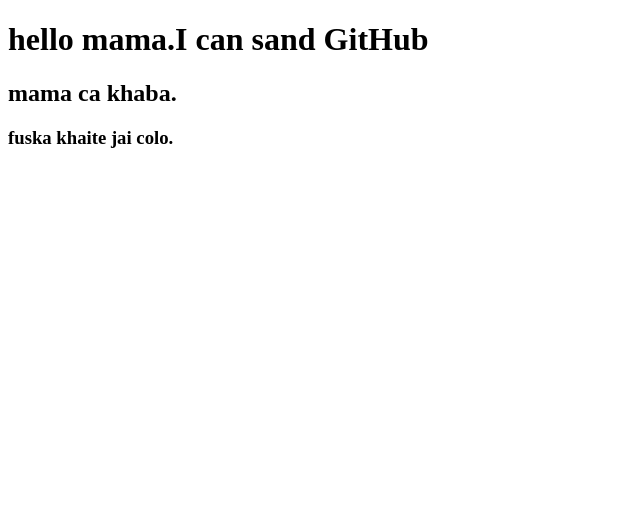
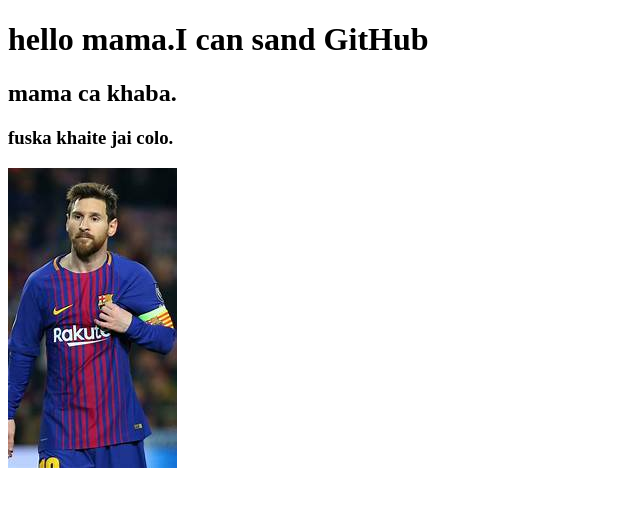
Before and after one commit to nasiruddin5/my-fourth-repo, a plain HTML site: page index.html in a window 1280 px wide. Shown: the whole page, without its empty margins (0-640 px from the left). Drawn offline with Linux system fonts and the light colour scheme.

Commit message:
messi adder

```diff
--- a/index.html
+++ b/index.html
@@ -11,5 +11,6 @@
     <h1>hello mama.I can sand GitHub</h1>
     <h2>mama ca khaba.</h2>
     <h3>fuska khaite jai colo.</h3>
+    <img src="images/messi2.jpg"
 </body>
 </html>
```
Also changed, not shown: images/messi2.jpg (added).
